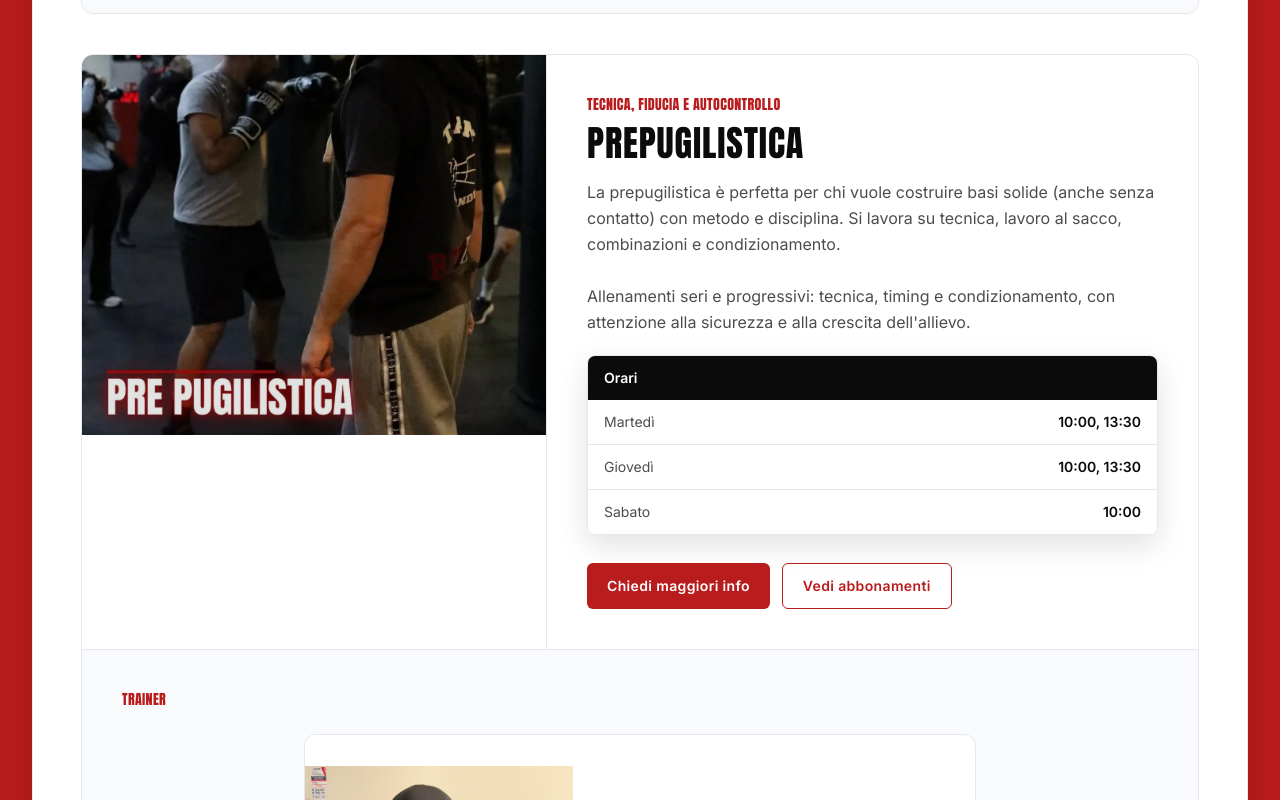
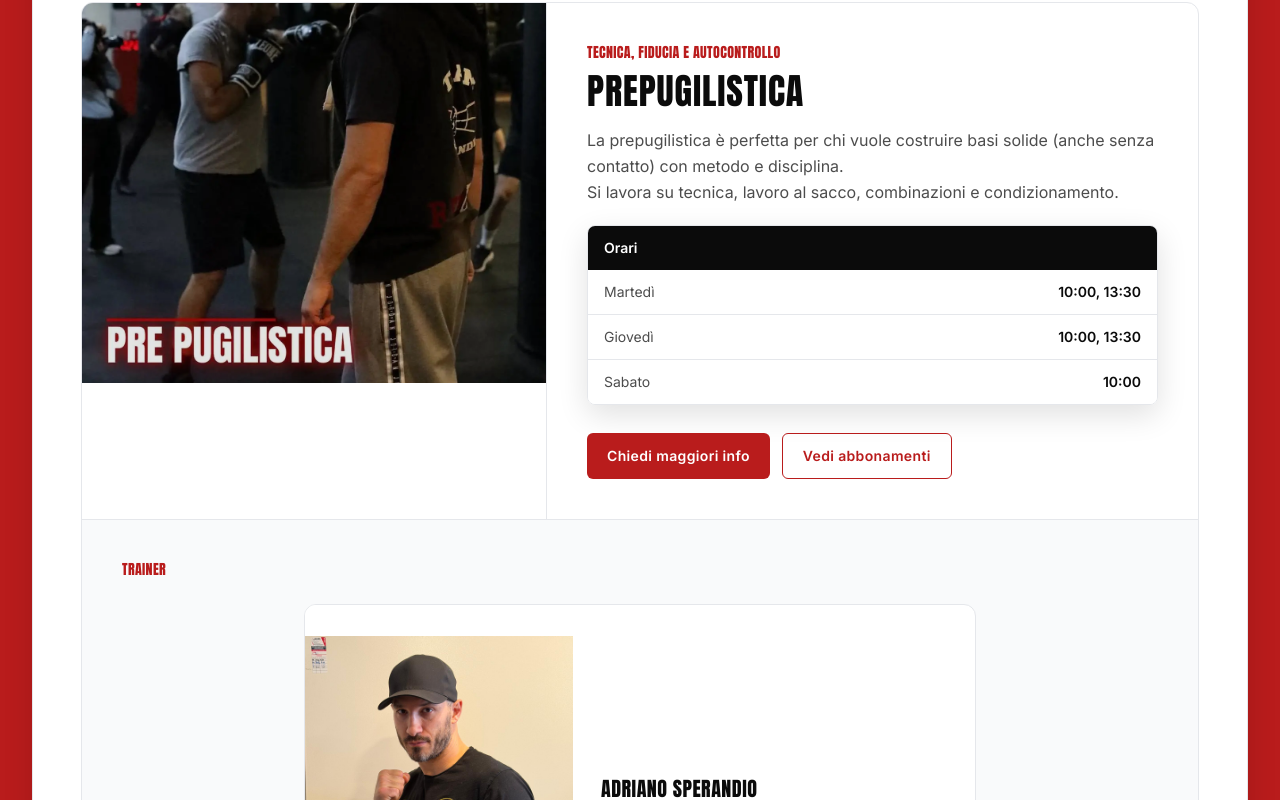
Before and after one commit to alelodato/red-gym, a Next.js app: page /courses in a window 1280 px wide. Shown: the part 3380-4180 px from the top of the page. Built offline with nearby package versions, Linux system fonts and the light colour scheme.

Commit message:
modificato descrizioni dei corsi

```diff
--- a/app/courses/page.js
+++ b/app/courses/page.js
@@ -108,7 +108,7 @@ const WELLNESS_COURSES = [
     subtitle: "Movimento naturale, forza e performance",
     image: "funzionale.webp",
     description:
-      "L'allenamento funzionale si basa su movimenti naturali del corpo: spingere, tirare, sollevare, saltare e ruotare. È un metodo che migliora forza, mobilità, stabilità e resistenza in modo completo e integrato.\n\nSi lavora con pesi liberi, kettlebell, TRX, corpo libero e attrezzi specifici.",
+      "L'allenamento funzionale si basa su movimenti naturali del corpo: spingere, tirare, sollevare, saltare e ruotare. È un metodo che migliora forza, mobilità, stabilità e resistenza in modo completo e integrato.\nSi lavora con pesi liberi, kettlebell, TRX, corpo libero e attrezzi specifici.",
     schedules: [
       {
         title: "Funzionale",
@@ -130,7 +130,7 @@ const WELLNESS_COURSES = [
     subtitle: "Allenamento tattico ad alta intensitá",
     image: "tacfit.webp",
     description:
-      "TACFIT è una specializzazione dell'allenamento funzionale con focus tattico e ad alta intensità. Nato per preparare operatori militari e di sicurezza, combina mobilità, forza esplosiva e condizionamento cardiovascolare in protocolli strutturati e progressivi. Ideale per chi vuole portare il funzionale a un livello superiore.\n\nPerfetto per chi cerca un allenamento dinamico, vario e ad alta intensità, con focus su tecnica, sicurezza e progressione costante.",
+      "TACFIT è una specializzazione dell'allenamento funzionale con focus tattico e ad alta intensità. Nato per preparare operatori militari e di sicurezza, combina mobilità, forza esplosiva e condizionamento cardiovascolare in protocolli strutturati e progressivi. Ideale per chi vuole portare il funzionale a un livello superiore.\nPerfetto per chi cerca un allenamento dinamico, vario e ad alta intensità, con focus su tecnica, sicurezza e progressione costante.",
     schedules: [
       {
         title: "TACFIT",
@@ -150,7 +150,7 @@ const WELLNESS_COURSES = [
     subtitle: "Tecnica, fiducia e autocontrollo",
     image: "prepugilistica.webp",
     description:
-      "La prepugilistica è perfetta per chi vuole costruire basi solide (anche senza contatto) con metodo e disciplina. Si lavora su tecnica, lavoro al sacco, combinazioni e condizionamento.\n\nAllenamenti seri e progressivi: tecnica, timing e condizionamento, con attenzione alla sicurezza e alla crescita dell'allievo.",
+      "La prepugilistica è perfetta per chi vuole costruire basi solide (anche senza contatto) con metodo e disciplina. \nSi lavora su tecnica, lavoro al sacco, combinazioni e condizionamento.",
     schedule: [
       { day: "Martedì", time: "10:00, 13:30" },
       { day: "Giovedì", time: "10:00, 13:30" },
@@ -166,7 +166,7 @@ const WELLNESS_COURSES = [
     subtitle: "Postura, controllo, mobilità e benessere",
     image: "pilates.webp",
     description:
-      "Allenarsi non vuol dire sempre spingersi al limite: a volte vuol dire ascoltare il corpo e rimetterlo in equilibrio. La ginnastica per la salute aiuta a migliorare postura e controllo, aumentare mobilità e ridurre tensioni.\n\nÈ un percorso adatto a tutti e utile anche come integrazione alla sala pesi o agli sport da combattimento: più consapevolezza, più qualità di movimento.\n\nApproccio progressivo e accessibile: postura, respirazione e controllo, con attenzione ai dettagli.",
+      "Allenarsi non vuol dire sempre spingersi al limite: a volte vuol dire ascoltare il corpo e rimetterlo in equilibrio. La ginnastica per la salute aiuta a migliorare postura e controllo, aumentare mobilità e ridurre tensioni.\nÈ un percorso adatto a tutti e utile anche come integrazione alla sala pesi o agli sport da combattimento: più consapevolezza, più qualità di movimento.",
     schedule: [
       { day: "Lunedì", time: "09:00" },
       { day: "Martedì", time: "09:00" },
@@ -184,7 +184,7 @@ const WELLNESS_COURSES = [
     subtitle: "Respiro, equilibrio e movimento consapevole",
     image: "yoga.webp",
     description:
-      "Lo yoga migliora postura e mobilità, scioglie le tensioni e favorisce un benessere mentale concreto. La pratica unisce respiro consapevole e movimento fluido, per rafforzare il corpo in modo armonico.\n\nÈ un'attività adatta a tutti: puoi iniziare anche se non hai mai praticato, e usarla per completare il tuo allenamento settimanale.",
+      "Lo yoga migliora postura e mobilità, scioglie le tensioni e favorisce un benessere mentale concreto. La pratica unisce respiro consapevole e movimento fluido, per rafforzare il corpo in modo armonico.\nÈ un'attività adatta a tutti: puoi iniziare anche se non hai mai praticato, e usarla per completare il tuo allenamento settimanale.",
     schedule: [
       { day: "Sabato", time: "11:00" },
     ],
@@ -199,7 +199,7 @@ const MARTIAL_ARTS_COURSES = [
     subtitle: "Disciplina, rispetto e crescita personale",
     image: "karate.png",
     description:
-      "Il Karate è molto più di uno sport: è un percorso che forma corpo e mente. Aiuta a sviluppare postura, equilibrio e sicurezza in sé stessi, insieme a rispetto delle regole, autocontrollo e concentrazione.\n\nUn'attività adatta a bambini, ragazzi e adulti, con un approccio serio ma sempre motivante: si cresce passo dopo passo, con passione e attenzione all'allievo.\n\nProgressioni tecniche e lavoro sulla mentalità: postura, coordinazione e controllo, con attenzione alla crescita personale.",
+      "Il Karate è molto più di uno sport: è un percorso che forma corpo e mente. \nE' un'attività adatta a bambini, ragazzi e adulti che aiuta a sviluppare postura, equilibrio e sicurezza in sé stessi, insieme a rispetto delle regole, autocontrollo e concentrazione.",
     schedules: [
       {
         title: "Karate Bambini 4-6 Anni",
@@ -240,7 +240,7 @@ const MARTIAL_ARTS_COURSES = [
     subtitle: "Tecnica, valori e controllo",
     image: "judo-hero.webp",
     description:
-      "Il Judo è disciplina, tecnica e valori. Un percorso completo che sviluppa coordinazione, equilibrio e consapevolezza del corpo, con lavoro progressivo e strutturato.\n\nAdatto a bambini, ragazzi e adulti, con gruppi suddivisi per età e livello: si impara sul serio, con rispetto e passione sul tatami.\n\nAllenamenti progressivi su tecnica e controllo, con attenzione alla sicurezza e alla crescita dell'allievo.",
+      "Il Judo è disciplina, tecnica e valori. \nUn percorso completo che sviluppa coordinazione, equilibrio e consapevolezza del corpo, con lavoro progressivo e strutturato.\nAdatto a bambini, ragazzi e adulti, con gruppi suddivisi per età e livello: allenamenti progressivi, con attenzione alla sicurezza e alla crescita dell'allievo.",
     schedules: [
       {
         title: "Judo Bambini 4-7 Anni",
@@ -278,7 +278,7 @@ const MARTIAL_ARTS_COURSES = [
     subtitle: "Tecnica, fiducia e autocontrollo",
     image: "boxe.png",
     description:
-      "La boxe è uno degli sport più completi: migliora forza, resistenza, coordinazione e riflessi, ma soprattutto costruisce fiducia, autocontrollo e determinazione.\n\nIl percorso è guidato e strutturato: tecnica, lavoro al sacco, combinazioni e condizionamento.\n\nAllenamenti seri e progressivi: tecnica, timing e condizionamento, con attenzione alla sicurezza e alla crescita dell'allievo.",
+      "La boxe è uno degli sport più completi: migliora forza, resistenza, coordinazione e riflessi, ma soprattutto costruisce fiducia, autocontrollo e determinazione.\nIl percorso è guidato e strutturato: tecnica, lavoro al sacco, combinazioni e condizionamento, con attenzione alla sicurezza e alla crescita dell'allievo.",
     schedules: [
       {
         title: "Boxe",
@@ -319,7 +319,7 @@ const MARTIAL_ARTS_COURSES = [
     subtitle: "Potenza, tecnica e controllo",
     image: "kick.jpeg",
     description:
-      "La kickboxing unisce pugni e calci in un allenamento completo, dinamico e coinvolgente. Migliora potenza e resistenza, coordinazione e agilità, tecnica e concentrazione.\n\nÈ perfetta sia per chi inizia sia per chi ha già esperienza: ogni lezione è pensata per farti crescere con metodo, in sicurezza e sempre seguito.\n\nProgressioni chiare e lavoro tecnico: migliora sicurezza nei colpi, timing e condizionamento, senza improvvisazione.",
+      "La kickboxing combina tecniche con braccia e gambe in un allenamento completo, dinamico e coinvolgente. Migliora potenza e resistenza, coordinazione e agilità, tecnica e concentrazione.\nÈ perfetta sia per chi inizia sia per chi ha già esperienza: ogni lezione è pensata per far crescere sicurezza nei colpi, timing e condizionamento.",
     schedule: [
       { day: "Martedì", time: "20:30" },
       { day: "Giovedì", time: "20:30" },
@@ -332,7 +332,7 @@ const MARTIAL_ARTS_COURSES = [
     subtitle: "Forza, tecnica e versatilità",
     image: "mma.png",
     description:
-      "Tecnica, potenza, concentrazione. L'MMA è uno degli sport più completi: unisce striking e grappling e sviluppa forza, resistenza, agilità e capacità di reazione.\n\nÈ un percorso adatto a tutti i livelli: si lavora con metodo e progressione, imparando sia principi tecnici che gestione del corpo e controllo, sempre in un ambiente serio e seguito.\n\nPercorso strutturato e completo: tecnica, condizionamento e progressione, con focus su sicurezza e controllo.",
+      "Il grappling è una disciplina tecnica basata su controllo, leve e posizionamento. \nAttraverso il lavoro a terra sviluppa forza, coordinazione, resistenza e capacità di gestione dell’avversario. \nÈ un percorso adatto a tutti i livelli: si lavora con metodo e progressione, imparando principi tecnici, controllo del corpo e gestione delle posizioni in sicurezza.",
     schedule: [
       { day: "Lunedì", time: "19:45" },
       { day: "Mercoledì", time: "19:45" },
```
